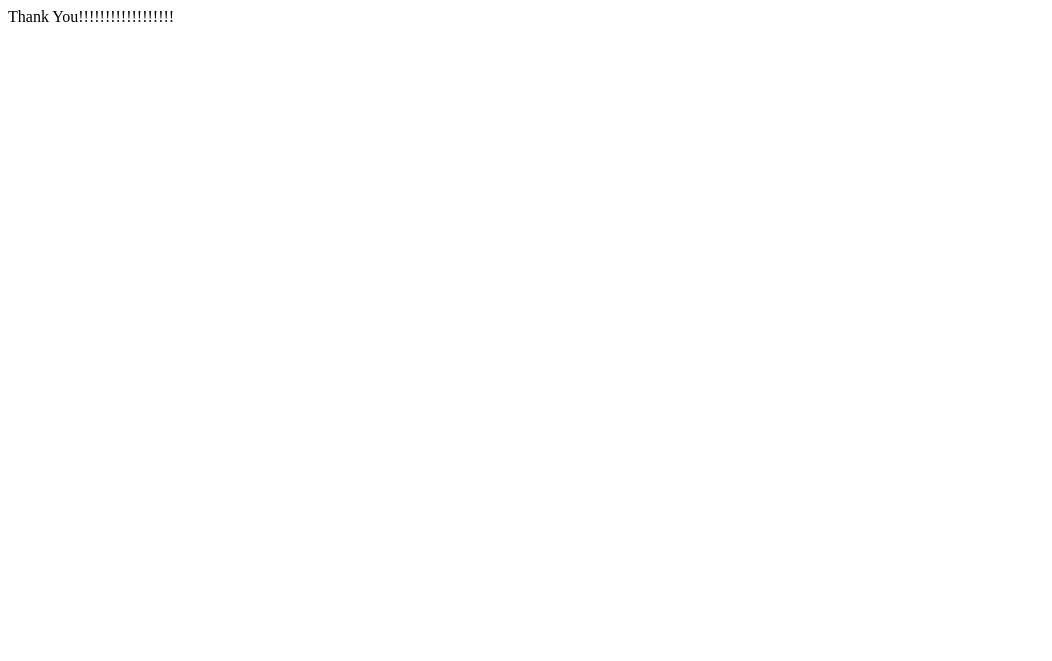
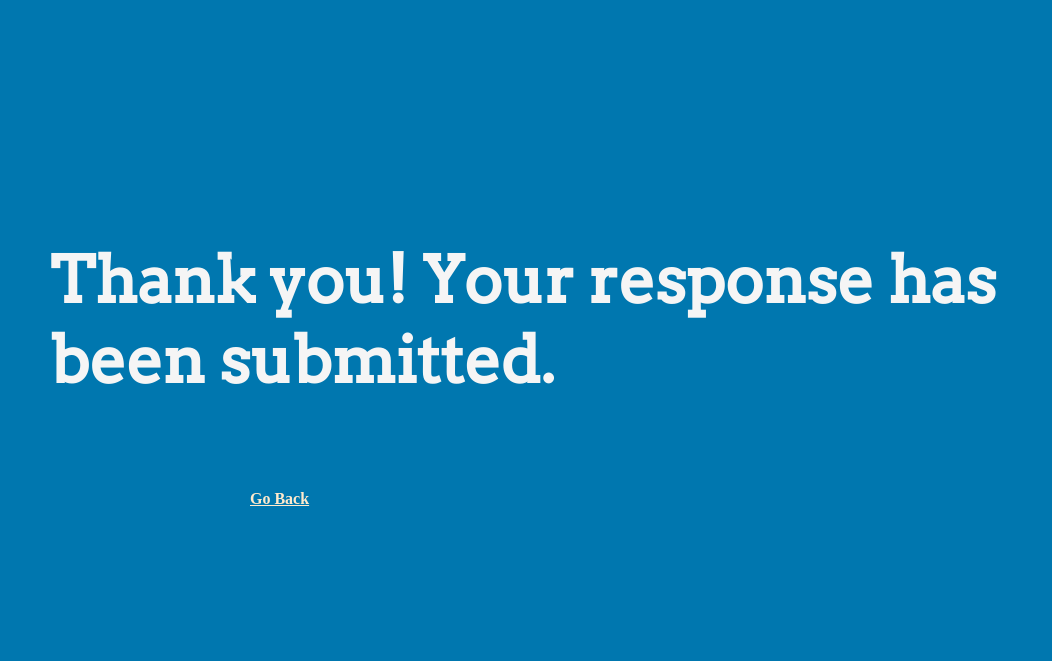
Before and after one commit to gulamansari57181/Website-Sahabazia-Coaching-Classes, a plain HTML site: page thanks.html in a window 1280 px wide. Shown: the whole page, without its empty margins (0-1052 px from the left). Drawn offline with Linux system fonts and the light colour scheme.

Commit message:
Thank you page implemented by formsubmit

```diff
--- a/thanks.html
+++ b/thanks.html
@@ -6,7 +6,43 @@
     <meta name="viewport" content="width=device-width, initial-scale=1.0" />
     <title>Thank You page</title>
   </head>
+  <style>
+    @import url("https://fonts.googleapis.com/css2?family=Arvo&display=swap");
+    * {
+      box-sizing: border-box;
+      margin: 0;
+      padding: 0;
+      scroll-behavior: smooth;
+    }
+    body {
+      background-color: #0077af;
+    }
+    .message {
+      display: flex;
+      justify-content: center;
+      align-items: center;
+      color: whitesmoke;
+      font-family: "Arvo", serif;
+      font-size: 5vw;
+      margin-left: 50px;
+      width: 80vw;
+      height: 80vh;
+    }
+    strong a {
+      position: relative;
+      left: 200px;
+      bottom: 150px;
+      font-size: 16px;
+      margin-left: 50px;
+      color: blanchedalmond;
+    }
+  </style>
   <body>
-    Thank You!!!!!!!!!!!!!!!!!!
+    <div class="message">
+      <div class="thanks">
+        <strong> Thank you! Your response has been submitted.</strong>
+      </div>
+    </div>
+    <strong><a href="index.html">Go Back</a></strong>
   </body>
 </html>
```
Also changed, not shown: contact.html (+10 -4 lines), index.html (+1 -1 lines).
